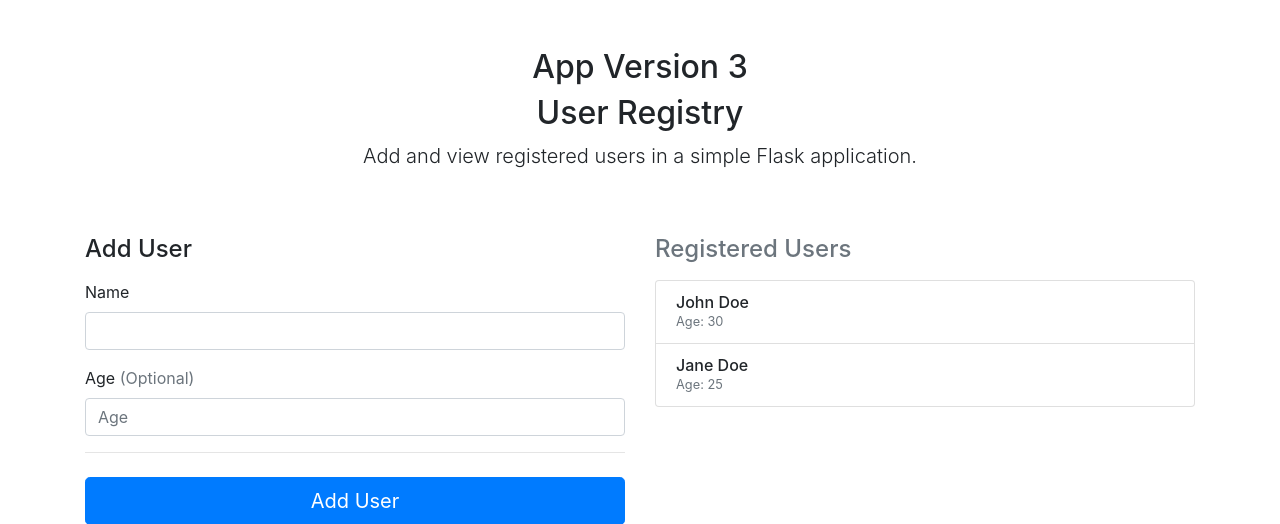
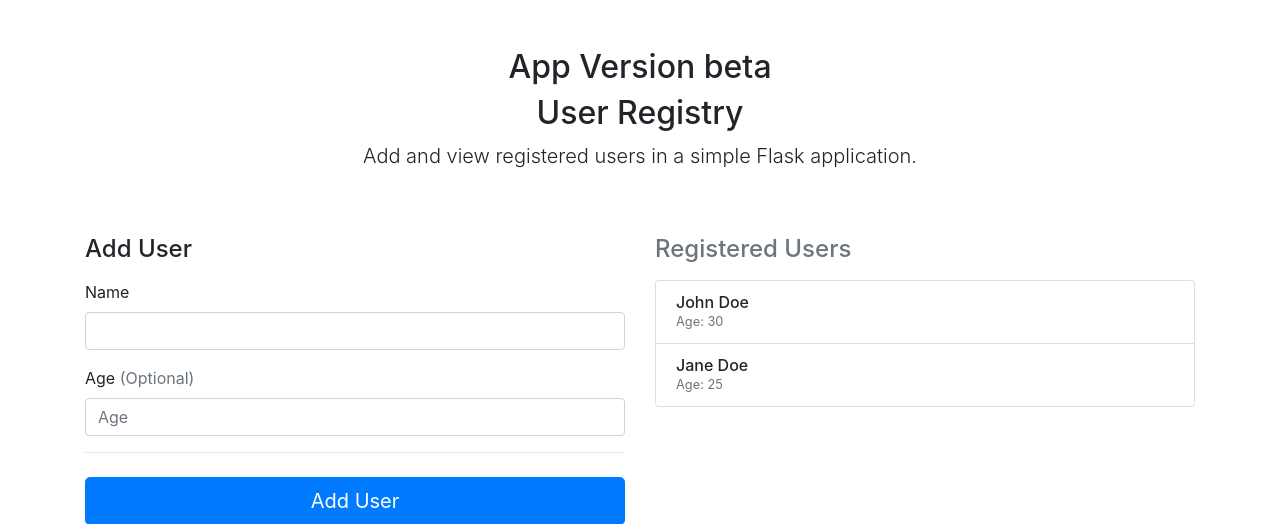
Before and after one commit to bdc-KrishnaS/flask-app, a Flask app: page / in a window 1280 px wide. Shown: the top 524 px of the page. Run offline with Flask 3, Linux system fonts and the light colour scheme; some libraries are stand-ins or nearby versions.

Commit message:
Update index.html

```diff
--- a/templates/index.html
+++ b/templates/index.html
@@ -7,7 +7,7 @@
 <body>
 
 <div class="container">
-  <div class="py-5 text-center"><h2>App Version 3</h2>
+  <div class="py-5 text-center"><h2>App Version beta</h2>
 
     <h2>User Registry</h2>
     <p class="lead">Add and view registered users in a simple Flask application.</p>
```
